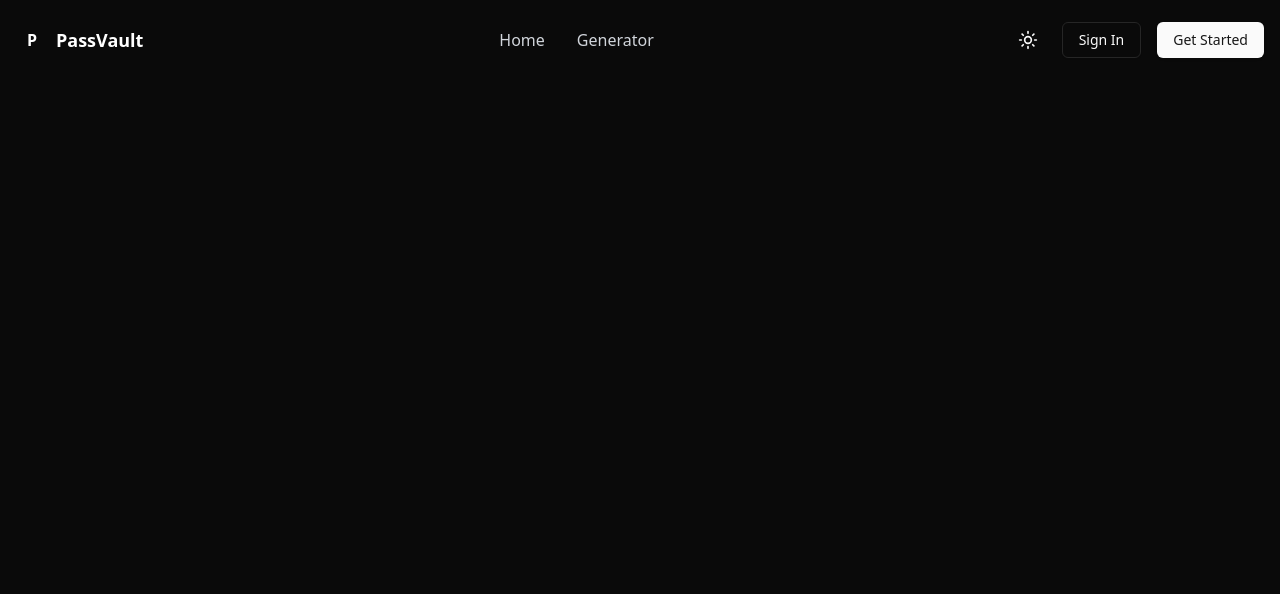
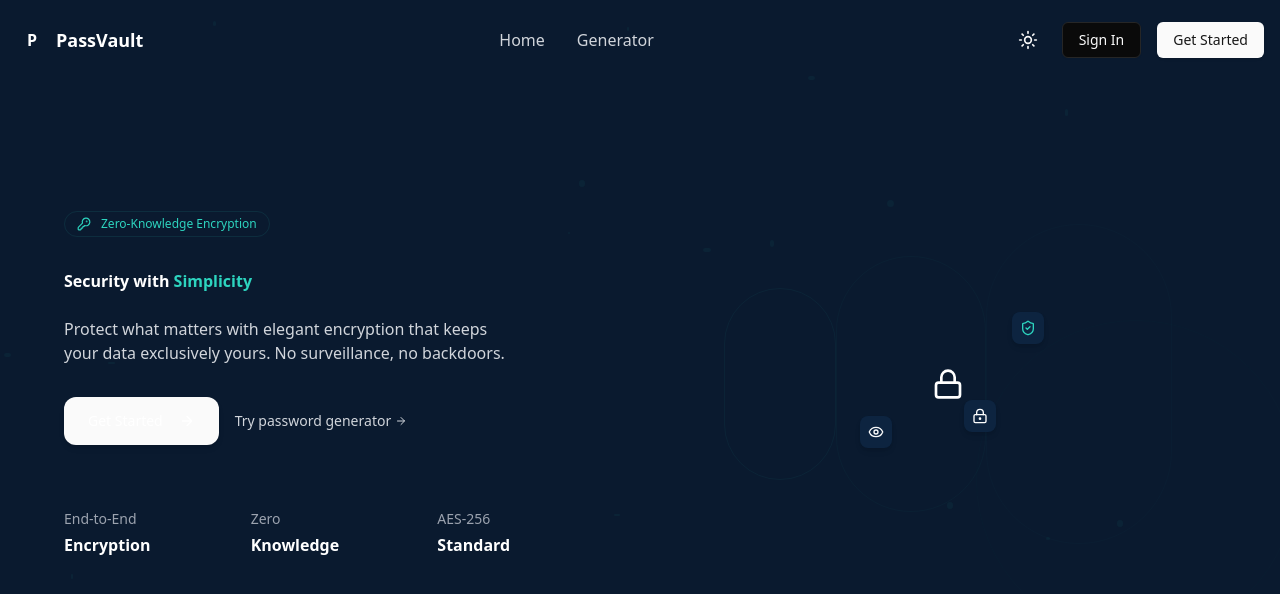
Before and after one commit to dcs-soni/vault-key, a React (Vite) app: page / in a window 1280 px wide. Shown: the top 594 px of the page. Built offline with nearby package versions, Linux system fonts and the light colour scheme.

Commit message:
feat: add hero section structure with conten

```diff
--- a/src/pages/Index.tsx
+++ b/src/pages/Index.tsx
@@ -1,5 +1,134 @@
 import Header from "@/components/layout/Header";
+import { Button } from "@/components/ui/button";
+import {
+  ArrowRight,
+  Eye,
+  KeyRound,
+  Lock,
+  LockKeyhole,
+  ShieldCheck,
+} from "lucide-react";
+import { useNavigate } from "react-router-dom";
 
 export default function Index() {
-  return <Header />;
+  const navigate = useNavigate();
+
+  const handleGetStarted = () => {
+    navigate("/auth");
+  };
+  return (
+    <div className="min-h-screen bg-white dark:bg-navy overflow-hidden">
+      <Header />
+
+      <section className="pt-32 pb-20 px-4 md:pt-40 md:pb-32 relative">
+        <div className="particles-container">
+          {[...Array(20)].map((_, i) => (
+            <div
+              key={i}
+              className="absolute rounded-full bg-teal/10 dark:bg-teal/5"
+              style={{
+                width: Math.random() * 6 + 2,
+                height: Math.random() * 6 + 2,
+                left: `${Math.random() * 100}%`,
+                top: `${Math.random() * 100}%`,
+              }}
+            />
+          ))}
+        </div>
+
+        <div className="container mx-auto max-w-6xl relative z-10">
+          <div className="absolute -top-20 right-10 w-64 h-64 rounded-full bg-linear-to-br from-teal/5 to-teal/10 blur-3xl" />
+          <div className="absolute bottom-10 left-10 w-32 h-32 rounded-full bg-linear-to-tr from-gold/5 to-gold/10 blur-3xl" />
+          <div className="absolute top-40 -right-20 w-80 h-80 rounded-full border border-teal/5 opacity-20" />
+
+          <div className="grid grid-cols-1 lg:grid-cols-2 gap-12 lg:gap-20 items-center">
+            <div className="text-left">
+              <div className="mb-8 inline-flex items-center px-3 py-1 space-x-1 border border-teal/10 rounded-full text-xs font-medium text-teal">
+                <KeyRound className="w-3.5 h-3.5 mr-1.5" />
+                <span>Zero-Knowledge Encryption</span>
+              </div>
+
+              <div className="text-reveal-container">
+                <h1 className="font-poppins text-h1 font-bold text-navy dark:text-white mb-6">
+                  Security with <span className="text-teal">Simplicity</span>
+                </h1>
+              </div>
+
+              <p className="text-body text-gray-600 dark:text-gray-300 mb-8 max-w-md">
+                Protect what matters with elegant encryption that keeps your
+                data exclusively yours. No surveillance, no backdoors.
+              </p>
+
+              <div className="flex items-center space-x-4">
+                <Button
+                  onClick={handleGetStarted}
+                  className="rounded-xl px-6 py-6 text-white shadow-md text-sm">
+                  Get Started
+                  <ArrowRight className="ml-2 h-4 w-4" />
+                </Button>
+
+                <a
+                  href="/generator"
+                  className="group flex items-center text-sm text-gray-600 dark:text-gray-300 hover:text-teal dark:hover:text-teal transition-colors animated-underline">
+                  <span>Try password generator</span>
+                  <ArrowRight className="ml-1 h-3 w-3 transform group-hover:translate-x-1 transition-transform" />
+                </a>
+              </div>
+
+              <div className="mt-16 grid grid-cols-3 gap-6">
+                {[
+                  { label: "End-to-End", value: "Encryption" },
+                  { label: "Zero", value: "Knowledge" },
+                  { label: "AES-256", value: "Standard" },
+                ].map((stat, i) => (
+                  <div key={i} className="flex flex-col">
+                    <span className="text-sm text-gray-500 dark:text-gray-400 mb-1">
+                      {stat.label}
+                    </span>
+                    <span className="text-navy dark:text-white font-semibold">
+                      {stat.value}
+                    </span>
+                  </div>
+                ))}
+              </div>
+            </div>
+
+            <div className="relative">
+              <div className="aspect-square max-w-md mx-auto relative">
+                <div className="absolute inset-0 flex items-center justify-center">
+                  <div className="relative w-full h-full">
+                    <div className="absolute inset-0 flex items-center justify-center">
+                      <div className="w-48 h-48 rounded-full border border-teal/20 dark:border-teal/10 opacity-50 animate-slow-spin"></div>
+                      <div className="w-64 h-64 rounded-full border border-teal/20 dark:border-teal/10 opacity-30 animate-reverse-spin"></div>
+                      <div className="w-80 h-80 rounded-full border border-teal/20 dark:border-teal/10 opacity-20 animate-slow-spin"></div>
+                    </div>
+
+                    <div className="absolute top-1/2 left-1/2 transform -translate-x-1/2 -translate-y-1/2">
+                      <div className="relative">
+                        <div className="w-24 h-24 rounded-full bg-gradient-teal flex items-center justify-center shadow-teal-glow">
+                          <Lock className="w-8 h-8 text-white" />
+                        </div>
+
+                        <div className="absolute -top-6 -right-12 w-8 h-8 rounded-lg bg-white dark:bg-navy-800 shadow-md flex items-center justify-center">
+                          <ShieldCheck className="w-4 h-4 text-teal" />
+                        </div>
+
+                        <div className="absolute -bottom-4 -left-10 w-8 h-8 rounded-lg bg-white dark:bg-navy-800 shadow-md flex items-center justify-center">
+                          <Eye className="w-4 h-4 text-gold" />
+                        </div>
+
+                        <div className="absolute top-16 right-0 w-8 h-8 rounded-lg bg-white dark:bg-navy-800 shadow-md flex items-center justify-center">
+                          <LockKeyhole className="w-4 h-4 text-navy dark:text-white" />
+                        </div>
+                      </div>
+                    </div>
+                  </div>
+                </div>
+              </div>
+            </div>
+          </div>
+        </div>
+      </section>
+    </div>
+  );
 }
```
